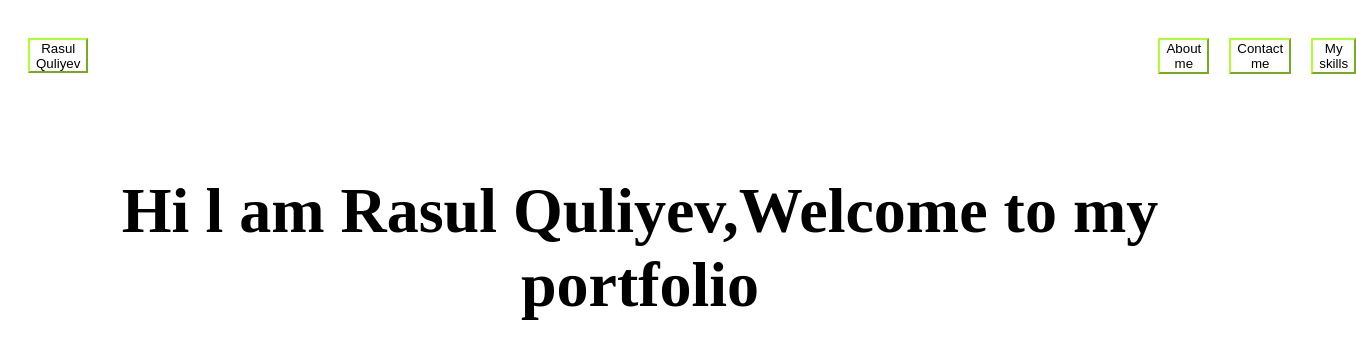
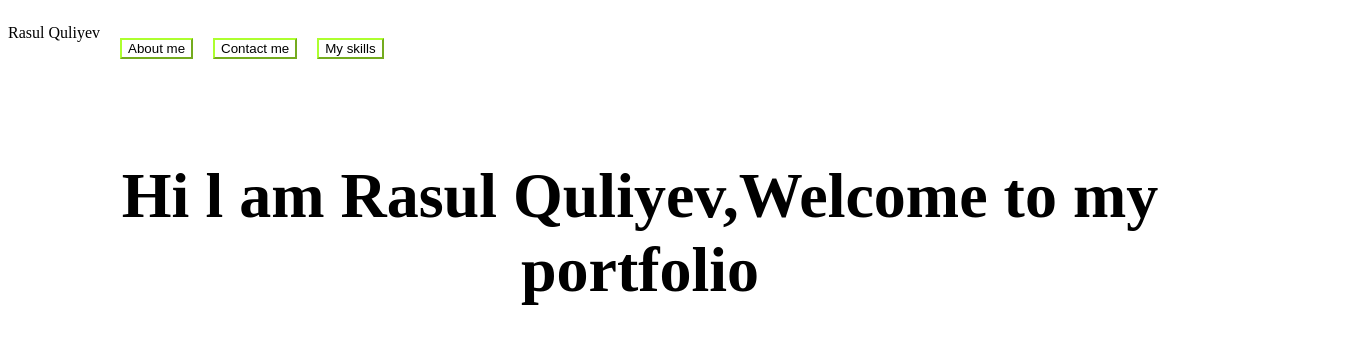
Before and after one commit to rostion1/portfolio1, a plain HTML site: page index.html in a window 1280 px wide. Shown: the top 347 px of the page, 1356 px wide, since content can reach past the window. Drawn offline with Linux system fonts and the light colour scheme.

Commit message:
Update index.html

```diff
--- a/index.html
+++ b/index.html
@@ -8,9 +8,8 @@
 </head>
 <body>
     <div class="navbar">
-        <button class="rasul">
-            Rasul Quliyev
-        </button>
+        <p>Rasul Quliyev</p>
+
         <a href="about.html">
             <button>About me</button>
         </a>
```
